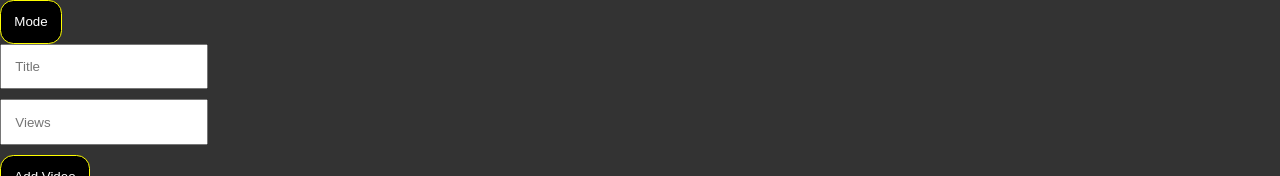
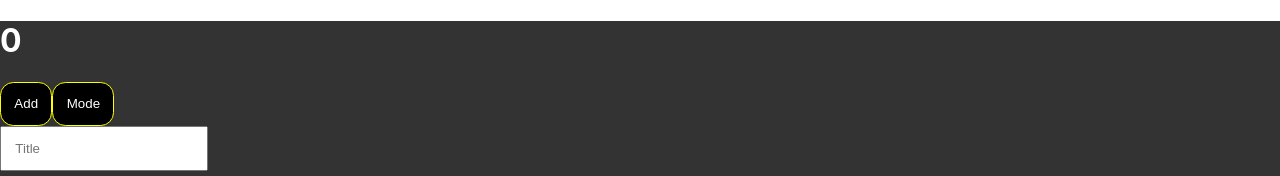
Before and after one commit to WonderSTK/React_Practice, a React (Create React App) app in the folder practice-1/: page / in a window 1280 px wide. Shown: the top 176 px of the page. Built offline with nearby package versions, Linux system fonts and the light colour scheme.

Commit message:
some changes

```diff
--- a/practice-1/src/App.js
+++ b/practice-1/src/App.js
@@ -1,5 +1,6 @@
 import "./App.css";
 import AddVideo from "./components/AddVideo";
+import Counter from "./components/Counter";
 import VideoList from "./components/VideoList";
 import ThemeContext from "./context/ThemeContext";
 import VideoDispatchContext from "./context/VideoDispatchContext";
@@ -47,6 +48,7 @@ function App() {
       <VideosContext.Provider value={videos}>
         <VideoDispatchContext.Provider value={dispatch}>
         <div className={` App ${mode} `}>
+          <Counter></Counter>
           <button
             onClick={() =>
               setMode(mode === "darkMode" ? "lightMode" : "darkMode")
--- a/practice-1/src/components/Counter.js
+++ b/practice-1/src/components/Counter.js
@@ -1,10 +1,15 @@
-import {useState} from "react";
+import {useRef, useState} from "react";
 
 function Counter() {
     const [number, setNumber] = useState(0);
-    function handleClick() {
-        setNumber(number+1);
-        console.log(number);
+    let num = useRef(0);
+    function handleClick(e) {
+        e.stopPropagation();
+        setNumber(number=>number+1);
+        setNumber(number=>number+1);
+        setNumber(number=>number+1);
+        num.current++
+        console.log(num.current);
     }
 
     return(
```
